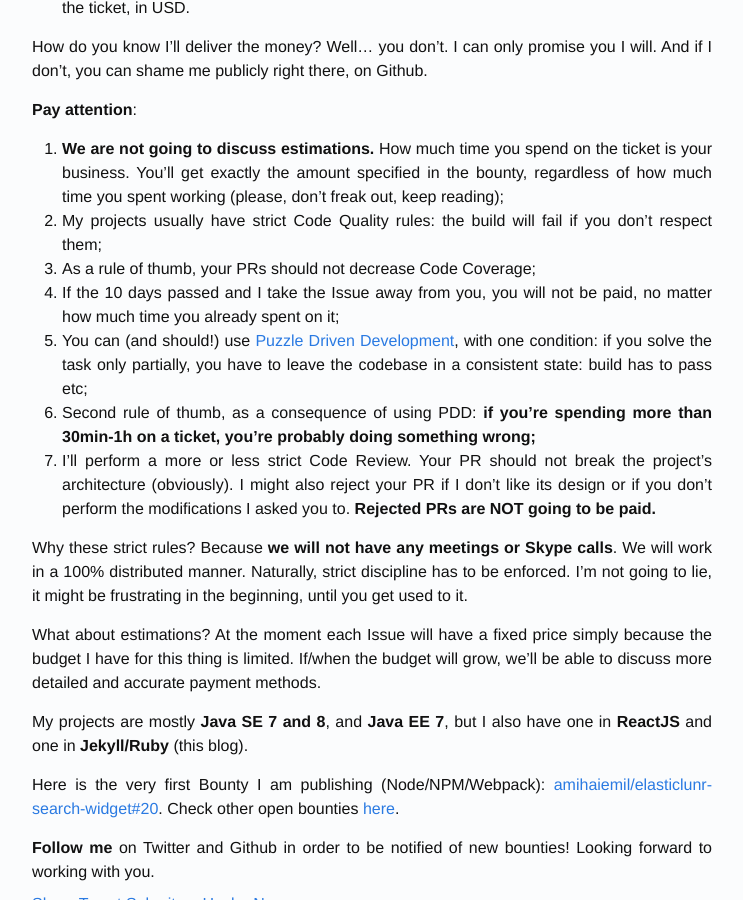
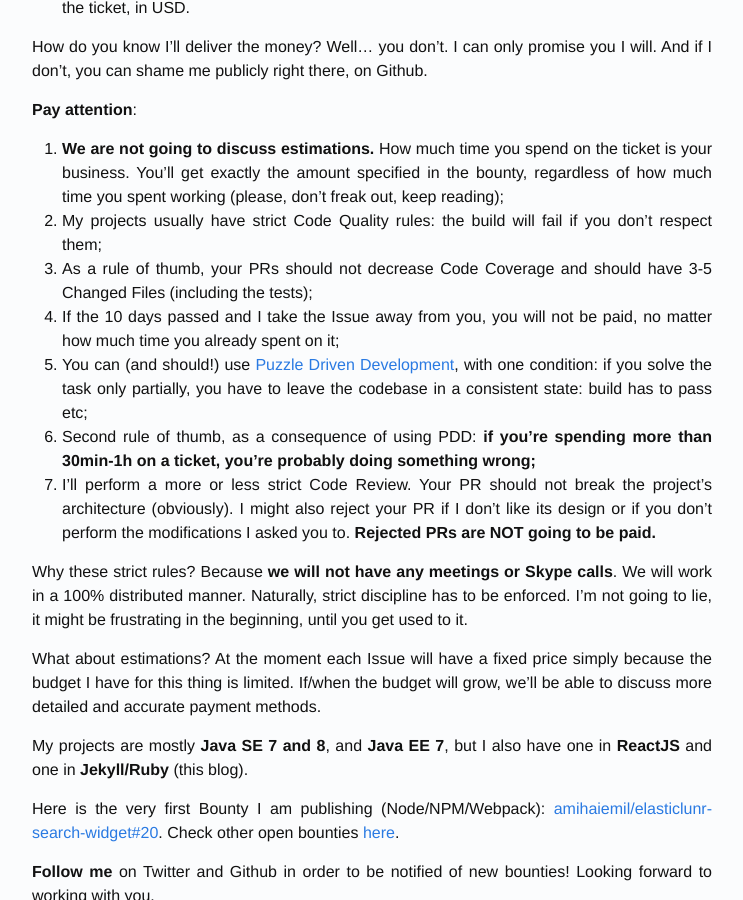
Before and after one commit to amihaiemil/amihaiemil.github.io, a Jekyll site: the page built from _posts/2020-02-15-solve-github-issues-and-get-cash.md, in a window 1280 px wide and 900 px high, scrolled down 1279 px. Shown: the whole window, without its empty margins (268-1011 px from the left). Built offline with Jekyll 4.4.1, drawn with Linux system fonts in a browser that asks for light colours; comment, search, counter and statistics services are not loaded.

Commit message:
Update 2020-02-15-solve-github-issues-and-get-cash.md

```diff
--- a/_posts/2020-02-15-solve-github-issues-and-get-cash.md
+++ b/_posts/2020-02-15-solve-github-issues-and-get-cash.md
@@ -42,7 +42,7 @@ How do you know I'll deliver the money? Well... you don't. I can only promise yo
 
 1. **We are not going to discuss estimations.** How much time you spend on the ticket is your business. You'll get exactly the amount specified in the bounty, regardless of how much time you spent working (please, don't freak out, keep reading);
 2. My projects usually have strict Code Quality rules: the build will fail if you don't respect them;
-3. As a rule of thumb, your PRs should not decrease Code Coverage;
+3. As a rule of thumb, your PRs should not decrease Code Coverage and should have 3-5 Changed Files (including the tests);
 4. If the 10 days passed and I take the Issue away from you, you will not be paid, no matter how much time you already spent on it;
 5. You can (and should!) use [Puzzle Driven Development](https://www.yegor256.com/2010/03/04/pdd.html), with one condition: if you solve the task only partially, you have to leave the codebase in a consistent state: build has to pass etc;
 6. Second rule of thumb, as a consequence of using PDD: **if you're spending more than 30min-1h on a ticket, you're probably doing something wrong;**
```
